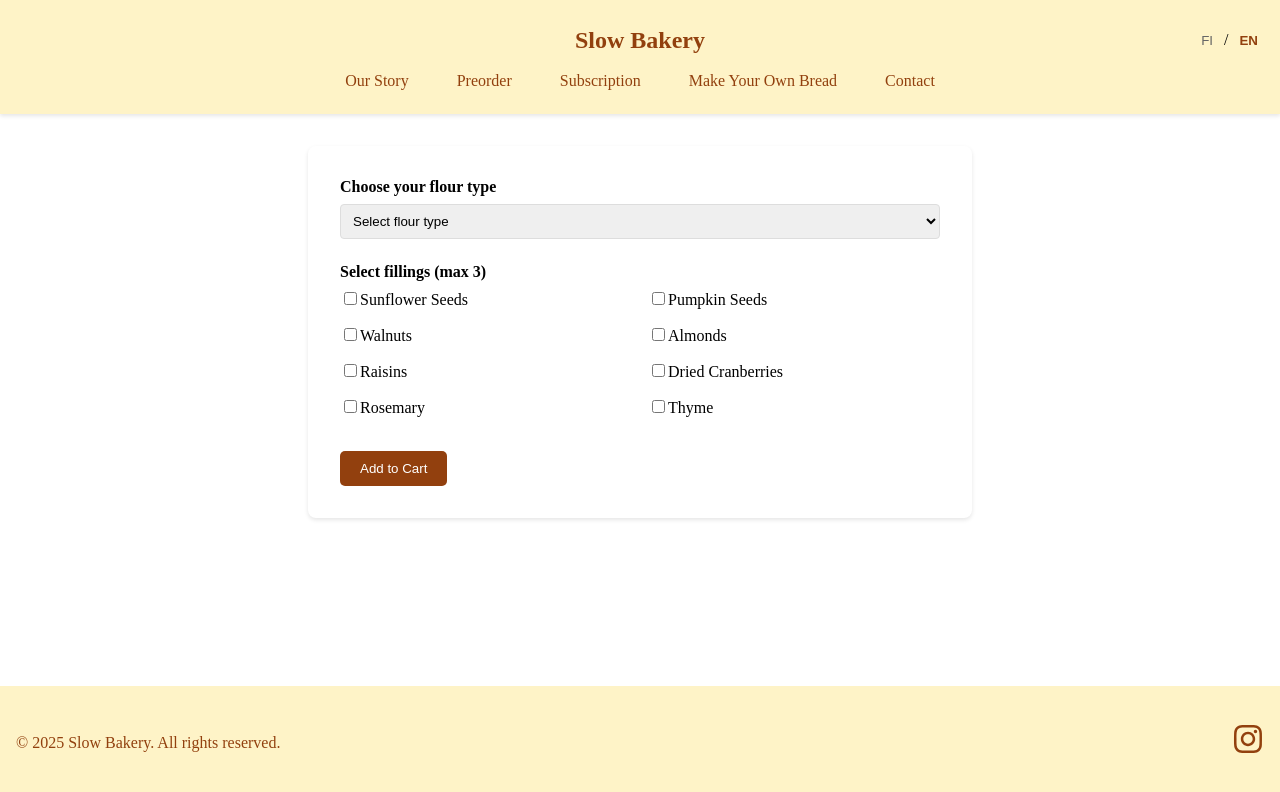
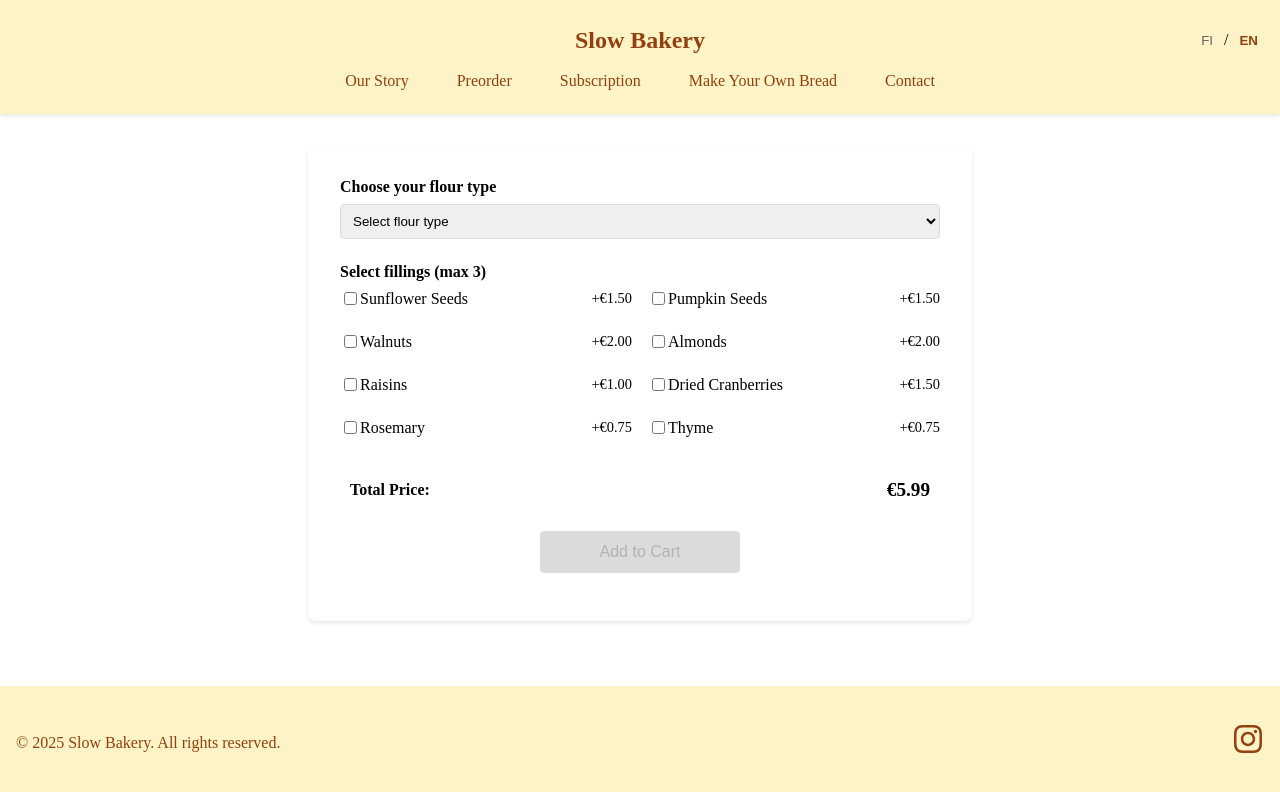
Before and after one commit to aqyakush/slowbakery, a React (Vite) app: page /make-your-own-bread in a window 1280 px wide. Shown: the top 792 px of the page. Built offline with nearby package versions, Linux system fonts and the light colour scheme.

Commit message:
Add price next to the filling and show total price

```diff
--- a/public/locales/en/makeyourownbread.json
+++ b/public/locales/en/makeyourownbread.json
@@ -21,5 +21,7 @@
     "selectFlourType": "Select flour type",
     "selectFillings": "Select fillings (max 3)",
     "addToCart": "Add to Cart",
-    "selectFlour": "Choose your flour type"
+    "selectFlour": "Choose your flour type",
+    "totalPrice": "Total Price",
+    "basePrice": "Base Price"
   }
--- a/public/locales/fi/makeyourownbread.json
+++ b/public/locales/fi/makeyourownbread.json
@@ -21,5 +21,7 @@
     "selectFlourType": "Valitse jauhotyyppi",
     "selectFillings": "Valitse täytteet (max 3)",
     "addToCart": "Lisää ostoskoriin",
-    "selectFlour": "Valitse jauhosi"
+    "selectFlour": "Valitse jauhosi",
+    "totalPrice": "Kokonaishinta",
+    "basePrice": "Perushinta"
   }
--- a/src/pages/MakeYouOwnBread/index.tsx
+++ b/src/pages/MakeYouOwnBread/index.tsx
@@ -3,12 +3,13 @@ import { useForm } from 'react-hook-form';
 import { useTranslation } from 'react-i18next';
 import { useShoppingCart } from '../../context/ShoppingCartContext';
 import styled from 'styled-components';
-import { SubmitButton } from "../../components/GoogleForm/Form";
 
-interface BreadFormData {
+type BreadFormData = {
   flourType: string;
   fillings: string[];
 }
+
+const BASE_PRICE = 5.99;
 
 const flourTypes = [
   { id: 'wheat' },
@@ -17,15 +18,16 @@ const flourTypes = [
 ];
 
 const fillingOptions = [
-  { id: 'sunflowerSeeds'},
-  { id: 'pumpkinSeeds' },
-  { id: 'walnuts' },
-  { id: 'almonds' },
-  { id: 'raisins' },
-  { id: 'cranberries' },
-  { id: 'rosemary'},
-  { id: 'thyme' }
+  { id: 'sunflowerSeeds', name: 'Sunflower Seeds', price: 1.50 },
+  { id: 'pumpkinSeeds', name: 'Pumpkin Seeds', price: 1.50 },
+  { id: 'walnuts', name: 'Walnuts', price: 2.00 },
+  { id: 'almonds', name: 'Almonds', price: 2.00 },
+  { id: 'raisins', name: 'Raisins', price: 1.00 },
+  { id: 'cranberries', name: 'Dried Cranberries', price: 1.50 },
+  { id: 'rosemary', name: 'Rosemary', price: 0.75 },
+  { id: 'thyme', name: 'Thyme', price: 0.75 }
 ];
+
 
 const FormContainer = styled.form`
   max-width: 600px;
@@ -58,12 +60,76 @@ const CheckboxGroup = styled.div`
   gap: 1rem;
 `;
 
+const FillingLabel = styled.label`
+  display: flex;
+  justify-content: space-between;
+  align-items: center;
+  margin-bottom: 8px;
+`;
+
+const PriceTag = styled.span`
+  color: ${props => props.theme.secondaryColor};
+  font-size: 0.9em;
+  margin-left: auto;
+`;
+
+const TotalPriceContainer = styled.div`
+  display: flex;
+  justify-content: space-between;
+  align-items: center;
+  margin: 20px 0;
+  padding: 10px;
+  background-color: ${props => props.theme.backgroundLight};
+  border-radius: 4px;
+`;
+
+const TotalPriceLabel = styled.span`
+  font-weight: bold;
+`;
+
+const TotalPriceAmount = styled.span`
+  font-size: 1.2em;
+  font-weight: bold;
+  color: ${props => props.theme.primaryColor};
+`;
+
+const SubmitButton = styled.button<{ disabled: boolean }>`
+  background-color: ${props => props.disabled ? '#cccccc' : props.theme.textColor};
+  color: ${props => props.theme.buttonText};
+  padding: 0.75rem 1.5rem;
+  border: none;
+  border-radius: 4px;
+  opacity: ${props => props.disabled ? 0.7 : 1};
+  transition: all 0.2s ease;
+  width: 100%;
+  max-width: 200px;
+  font-size: 1rem;
+  margin: 1rem auto;
+  display: block;
+
+  &:hover {
+    background-color: ${props => !props.disabled && props.theme.hoverTextColor};
+  }
+`;
+
 const MakeYourOwnBread: React.FC = () => {
   const { t } = useTranslation('makeyourownbread');
   const { addItem } = useShoppingCart();
   const { register, handleSubmit, watch, formState: { errors } } = useForm<BreadFormData>();
 
   const selectedFillings = watch('fillings', []);
+  const selectedFlourType = watch('flourType');
+
+  const calculateTotalPrice = () => {
+    let fillingsPrice = 0;
+    if (selectedFillings) {
+      fillingsPrice = selectedFillings.reduce((total, fillingId) => {
+        const filling = fillingOptions.find(f => f.id === fillingId);
+        return total + (filling?.price || 0);
+      }, 0);
+    }
+    return (BASE_PRICE + fillingsPrice).toFixed(2);
+  };
 
   const onSubmit = (data: BreadFormData) => {
     const customBread = {
@@ -96,7 +162,7 @@ const MakeYourOwnBread: React.FC = () => {
         <Label>{t('selectFillings')}</Label>
         <CheckboxGroup>
           {fillingOptions.map(filling => (
-            <label key={filling.id}>
+            <FillingLabel key={filling.id}>
               <input
                 type="checkbox"
                 value={filling.id}
@@ -105,8 +171,9 @@ const MakeYourOwnBread: React.FC = () => {
                 })}
                 disabled={selectedFillings.length >= 3 && !selectedFillings.includes(filling.id)}
               />
-              {t(`fillings.${filling.id}`)}
-            </label>
+              <span>{t(`fillings.${filling.id}`)}</span>
+              <PriceTag>+€{filling.price.toFixed(2)}</PriceTag>
+            </FillingLabel>
           ))}
         </CheckboxGroup>
       </FormGroup>
@@ -115,7 +182,12 @@ const MakeYourOwnBread: React.FC = () => {
         <p style={{ color: 'red' }}>{t('maxFillingsError')}</p>
       )}
 
-      <SubmitButton type="submit">{t('addToCart')}</SubmitButton>
+      <TotalPriceContainer>
+        <TotalPriceLabel>{t('totalPrice')}:</TotalPriceLabel>
+        <TotalPriceAmount>€{calculateTotalPrice()}</TotalPriceAmount>
+      </TotalPriceContainer>
+
+      <SubmitButton type="submit" disabled={!selectedFlourType}>{t('addToCart')}</SubmitButton>
     </FormContainer>
   );
 };
```
